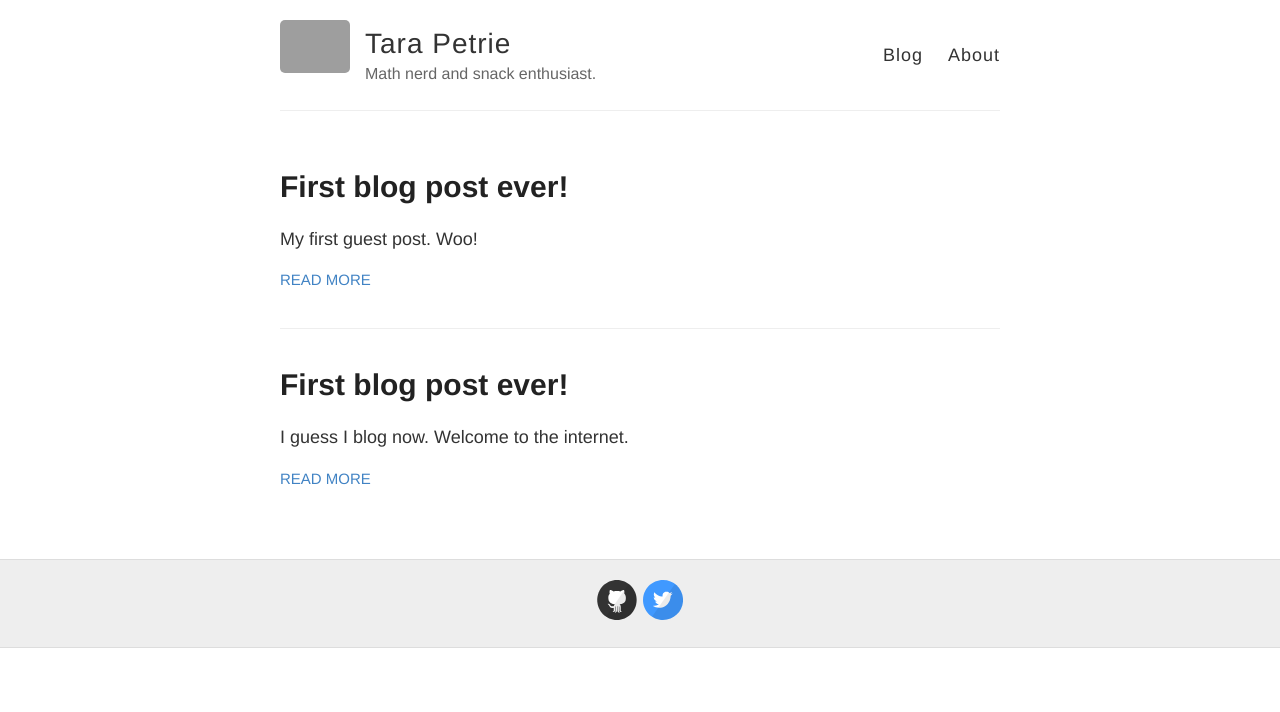
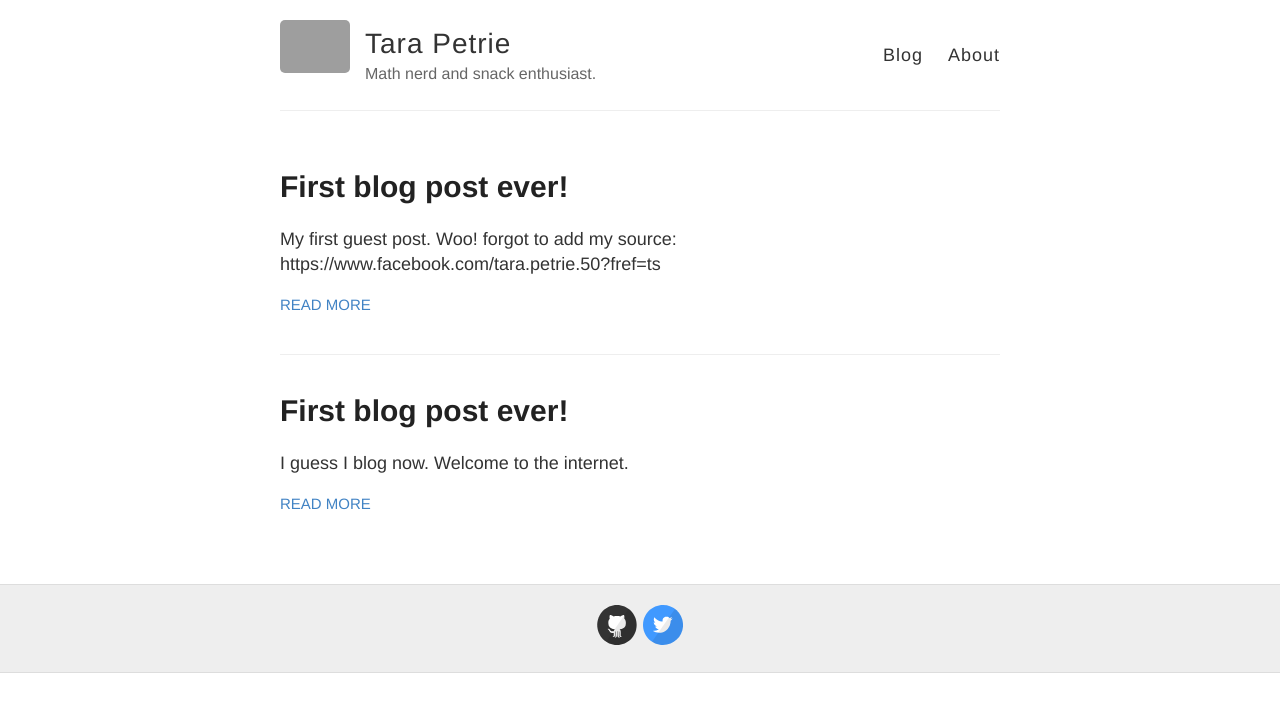
Before and after one commit to Tara-Petrie/Tara-Petrie.github.io, a Jekyll site: the page built from index.html, in a window 1280 px wide. Shown: the top 712 px of the page. Built offline with Jekyll 4.4.1, drawn with Linux system fonts in a browser that asks for light colours; grey boxes are pictures that could not be loaded.

Commit message:
added sources

```diff
--- a/_posts/2016-02-03-guest-post.md
+++ b/_posts/2016-02-03-guest-post.md
@@ -4,3 +4,4 @@ title: First blog post ever!
 ---
 
 My first guest post. Woo!
+forgot to add my source: https://www.facebook.com/tara.petrie.50?fref=ts
```
